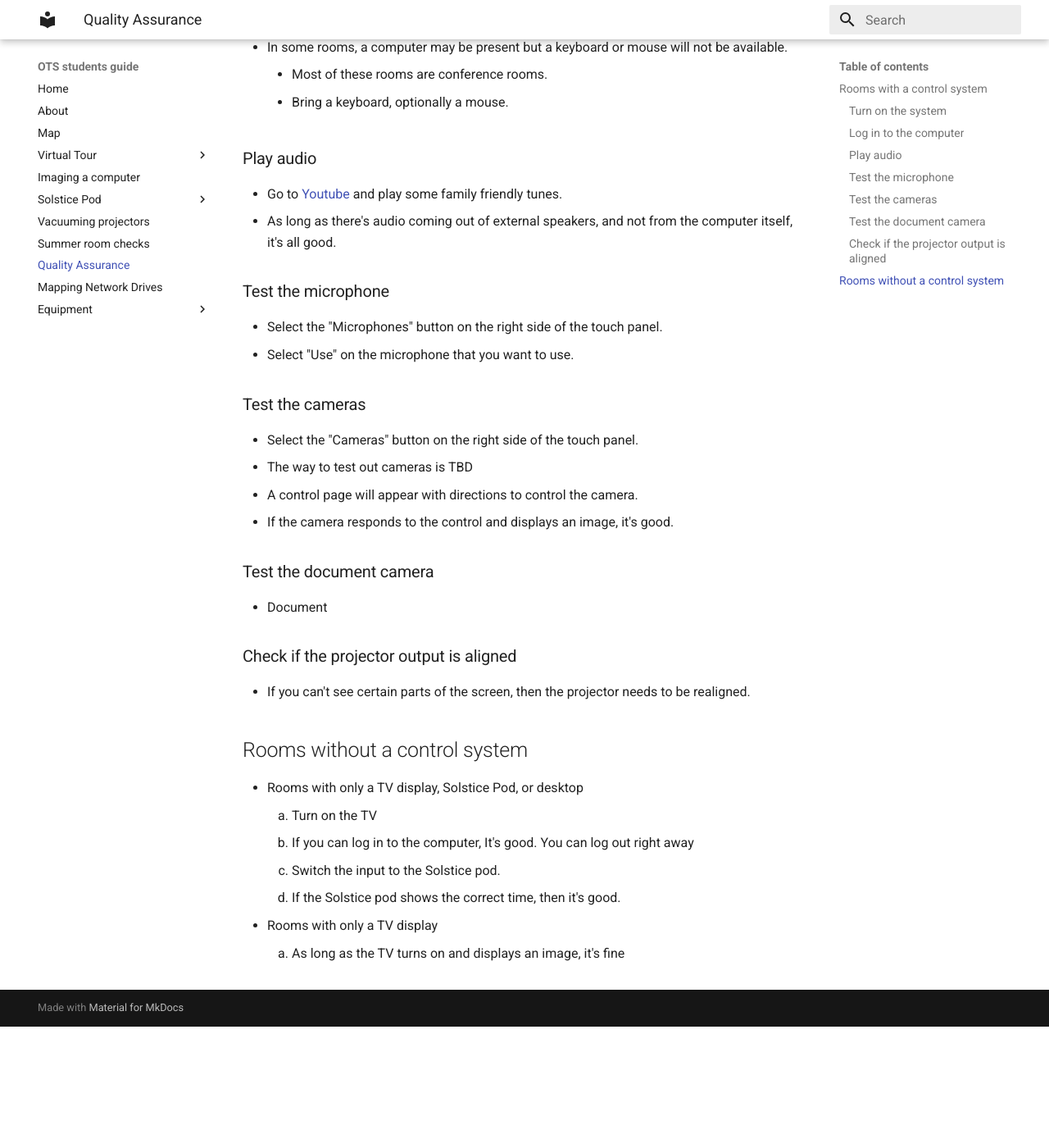
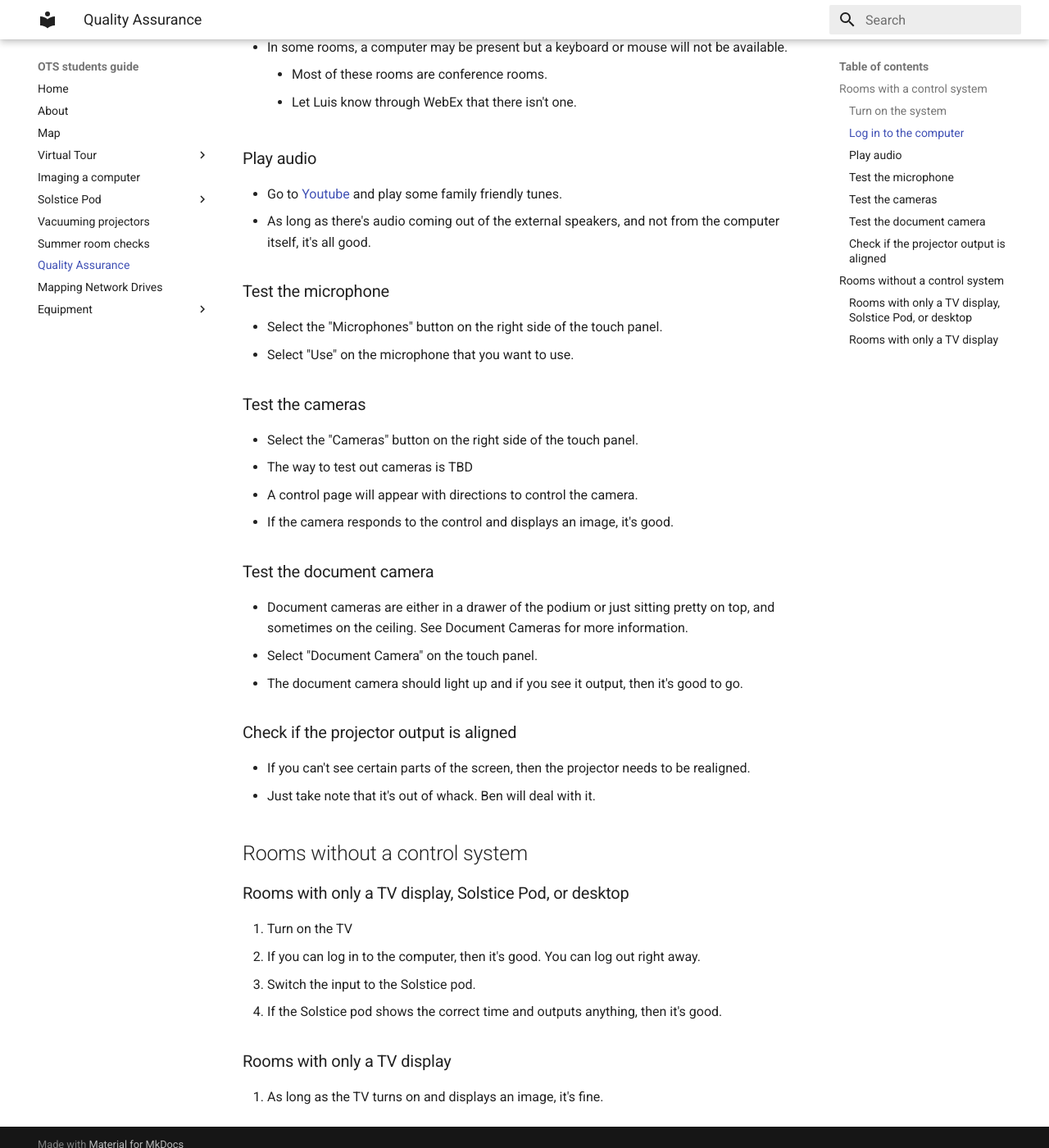
Before and after one commit to curlyLasagna/OTS-Student-Documentation, an MkDocs documentation site: the page built from docs/qa.md, in a window 1280 px wide and 1400 px high, scrolled down 577 px. Shown: the whole window at 82% size. Built offline with MkDocs 1.6.1 and Material for MkDocs 9.7.7, drawn with Linux system fonts in a browser that asks for light colours; before the commit the page ends 1829 px from its top, so only the background shows below that.

Commit message:
Created document camera page. Added microphone receivers to equipment list
I wanted to use content tabs for equipment so I can fit them all in one page but I think I have the wrong understanding of it

```diff
--- a/docs/qa.md
+++ b/docs/qa.md
@@ -18,12 +18,12 @@ See [control panels](panels.md) to learn about the different types control panel
 - If there is none, you may skip this step
 - In some rooms, a computer may be present but a keyboard or mouse will not be available.
   - Most of these rooms are conference rooms.
-  - Bring a keyboard, optionally a mouse.
+  - Let Luis know through WebEx that there isn't one.
 
 ### Play audio
 
 - Go to [Youtube](https://www.youtube.com/) and play some family friendly tunes.
-- As long as there's audio coming out of external speakers, and not from the computer itself, it's all good.
+- As long as there's audio coming out of the external speakers, and not from the computer itself, it's all good.
 
 ### Test the microphone
 
@@ -39,18 +39,22 @@ See [control panels](panels.md) to learn about the different types control panel
 
 ### Test the document camera
 
-- Document
+- Document cameras are either in a drawer of the podium or just sitting pretty on top, and sometimes on the ceiling. See Document Cameras for more information.
+- Select "Document Camera" on the touch panel.
+- The document camera should light up and if you see it output, then it's good to go.
+
 
 ### Check if the projector output is aligned
 
 - If you can't see certain parts of the screen, then the projector needs to be realigned.
+- Just take note that it's out of whack. Ben will deal with it.
 
 ## Rooms without a control system
 
-- Rooms with only a TV display, Solstice Pod, or desktop
-  1. Turn on the TV
-  2. If you can log in to the computer, It's good. You can log out right away
-  3. Switch the input to the Solstice pod.
-  4. If the Solstice pod shows the correct time, then it's good.
-- Rooms with only a TV display
-  1. As long as the TV turns on and displays an image, it's fine
+### Rooms with only a TV display, Solstice Pod, or desktop
+1. Turn on the TV
+2. If you can log in to the computer, then it's good. You can log out right away.
+3. Switch the input to the Solstice pod.
+4. If the Solstice pod shows the correct time and outputs anything, then it's good.
+### Rooms with only a TV display
+1. As long as the TV turns on and displays an image, it's fine.
--- a/mkdocs.yml
+++ b/mkdocs.yml
@@ -39,6 +39,7 @@ theme:
     logo: material/Rocket
   features:
     - toc.follow
+    - content.tabs.link
   palette:
     primary: white
   # primary: amber
```
Also changed, not shown: docs/document_cameras.md (added, +1 -0 lines), docs/imaging.md (added, +16 -0 lines), docs/microphones.md (+10 -2 lines).
